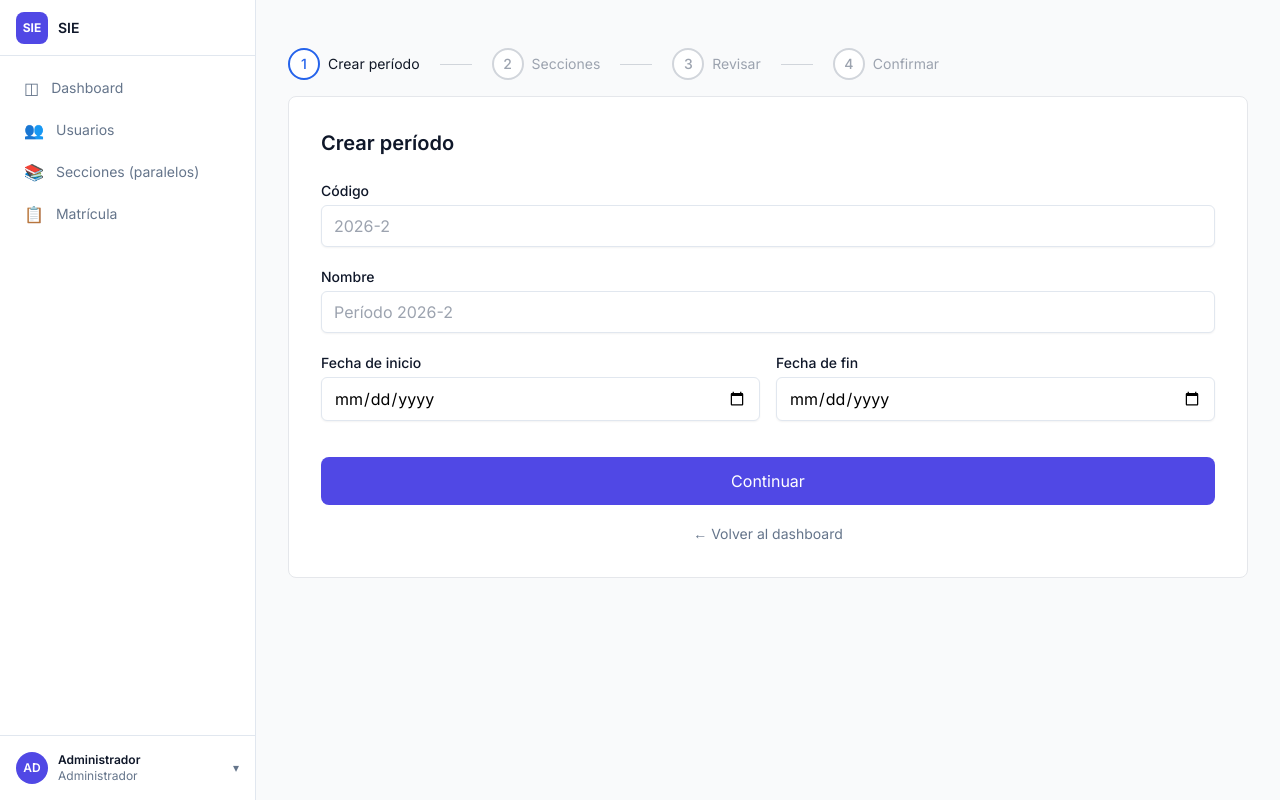
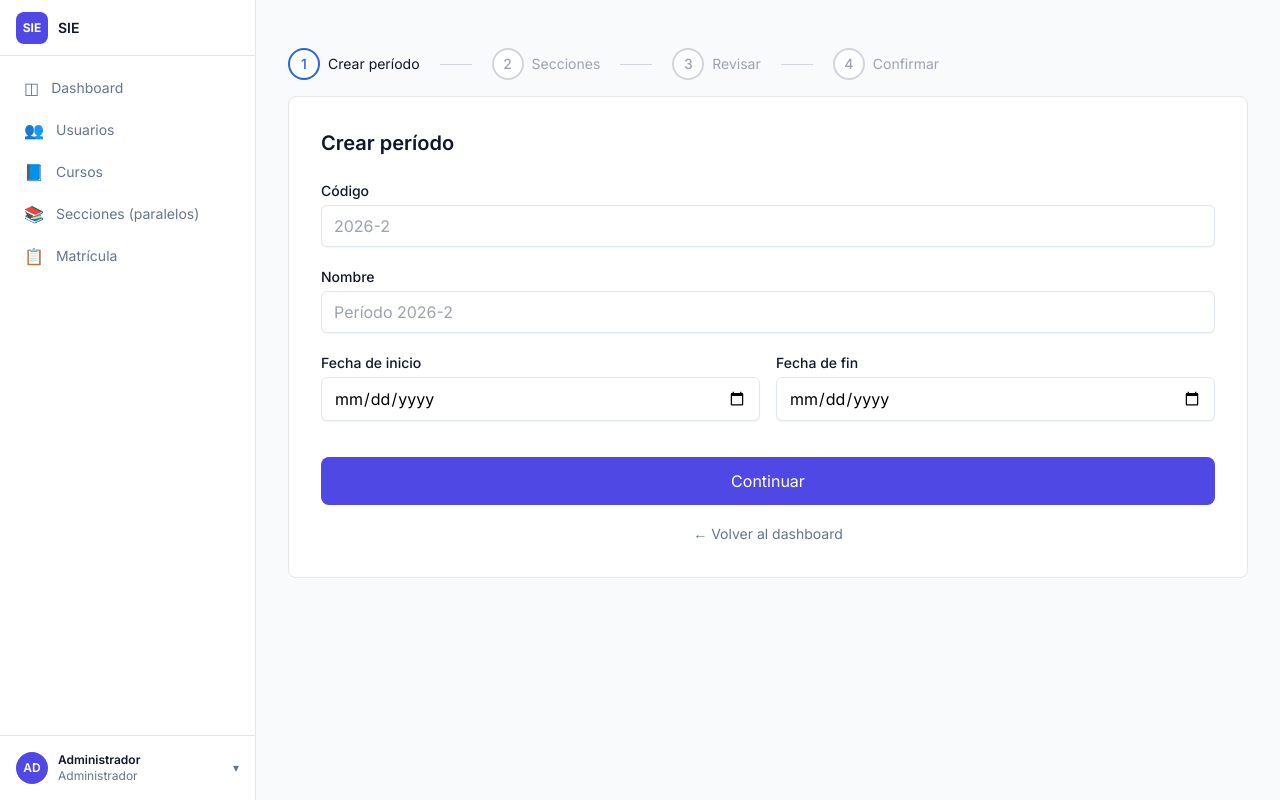
Before and after one commit to pag6606/sie-mvp, a React (Vite) app in the folder frontend/: page /admin/periodos/nuevo in a window 1280 px wide. Built offline with nearby package versions, Linux system fonts and the light colour scheme.

Commit message:
docs: add Fase 2 Cursos to workflow demo + sidebar menu reorder + phase renumbering

```diff
--- a/frontend/src/components/AppLayout.tsx
+++ b/frontend/src/components/AppLayout.tsx
@@ -13,6 +13,7 @@ const NAV_ITEMS: Record<string, NavItem[]> = {
   admin: [
     { label: 'Dashboard', icon: '◫', href: '/admin' },
     { label: 'Usuarios', icon: '👥', href: '/admin/usuarios' },
+    { label: 'Cursos', icon: '📘', href: '/admin/cursos' },
     { label: 'Secciones (paralelos)', icon: '📚', href: '/admin/secciones' },
     { label: 'Matrícula', icon: '📋', href: '/admin/matricula' },
   ],
```
Also changed, not shown: 1 other file (tests, documents, lock files or other folders).
